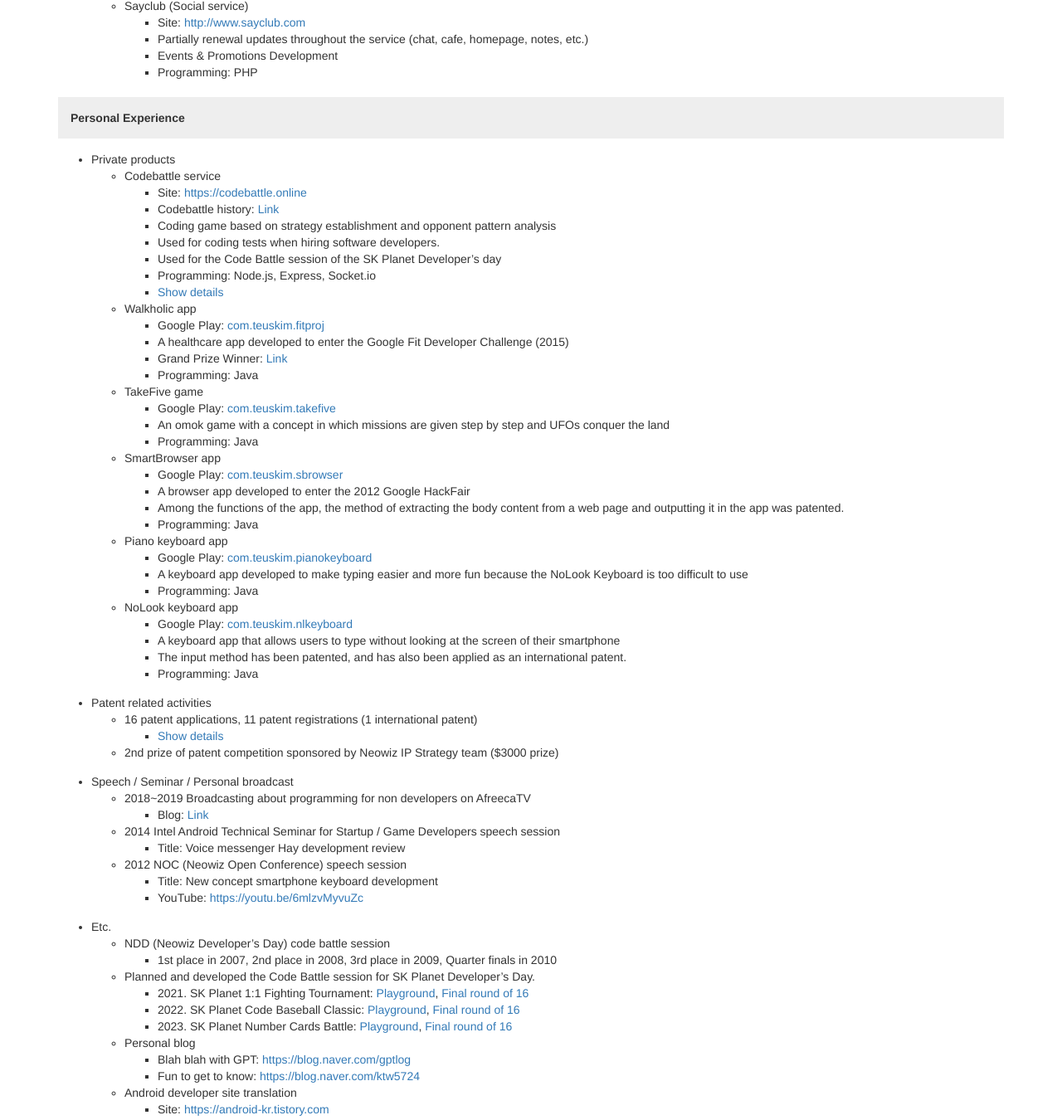
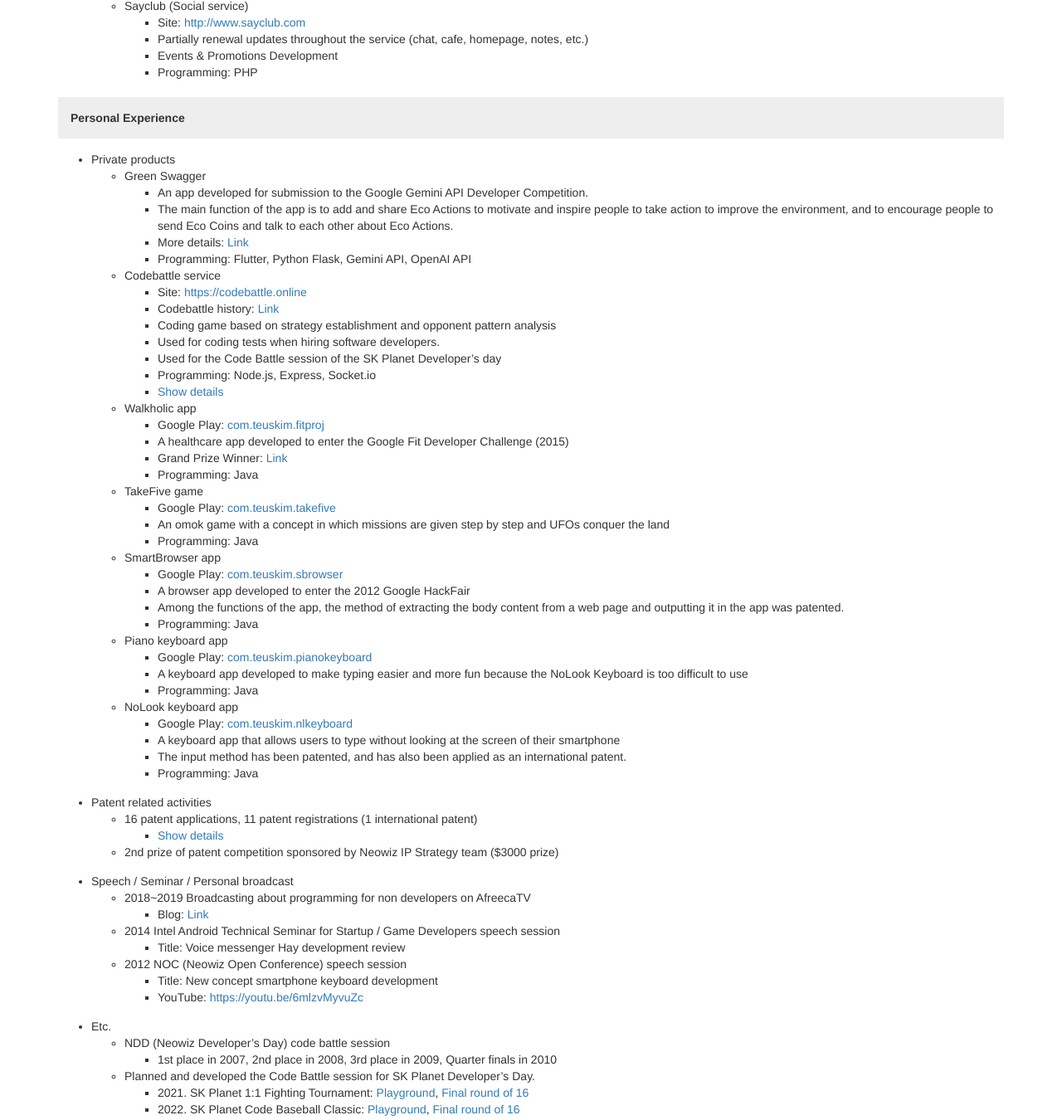
Before and after one commit to tedkim81/iamted, a Django app: page / in a window 1280 px wide. Shown: the part 1493-2843 px from the top of the page at 83% size. Run offline with Django 3.2, Linux system fonts and the light colour scheme; data that the repository does not hold is empty; parts of the project's set-up code (start-up, migrations or seed data) failed here and were passed over; some libraries are stand-ins or nearby versions.

Commit message:
Green Swagger 관련 내용 추가

```diff
--- a/app/templates/profile.html
+++ b/app/templates/profile.html
@@ -304,6 +304,14 @@
         <ul class="cont-list">
             <li class="cont-li">{% trans "Private products" %}
                 <ul>
+                    <li>{% trans "Green Swagger" %}
+                        <ul>
+                            <li>{% trans "An app developed for submission to the Google Gemini API Developer Competition." %}</li>
+                            <li>{% trans "The main function of the app is to add and share Eco Actions to motivate and inspire people to take action to improve the environment, and to encourage people to send Eco Coins and talk to each other about Eco Actions." %}</li>
+                            <li>{% trans "More details" %}: <a href="https://blog.naver.com/ktw5724/223548836733" target="_blank">Link</a></li>
+                            <li>{% trans "Programming" %}: Flutter, Python Flask, Gemini API, OpenAI API</li>
+                        </ul>
+                    </li>
                     <li>{% trans "Codebattle service" %}
                         <ul>
                             <li>Site: <a href="https://codebattle.online" target="_blank">https://codebattle.online</a></li>
```
Also changed, not shown: locale/en/LC_MESSAGES/django.po, locale/ko/LC_MESSAGES/django.po, 3 other files.
